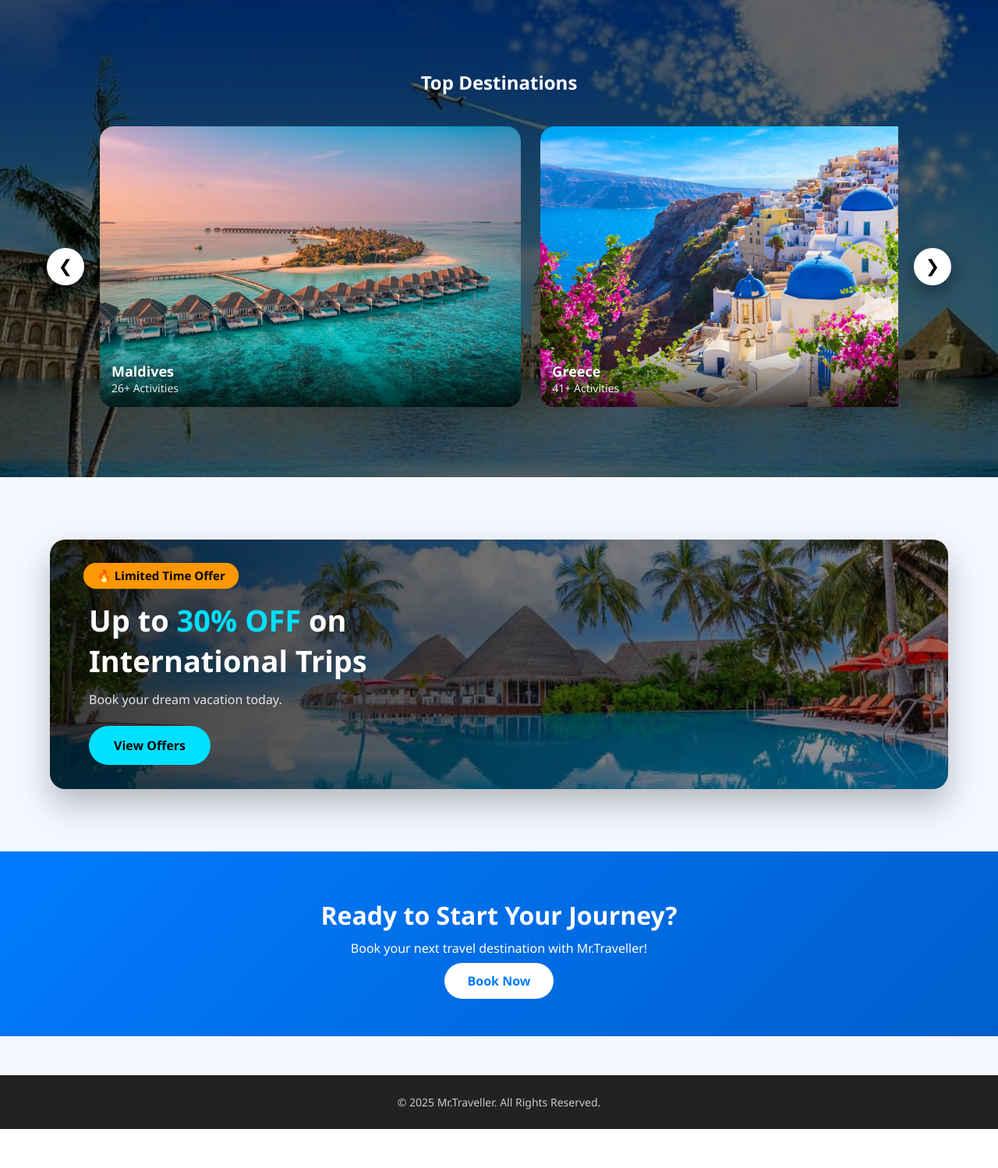
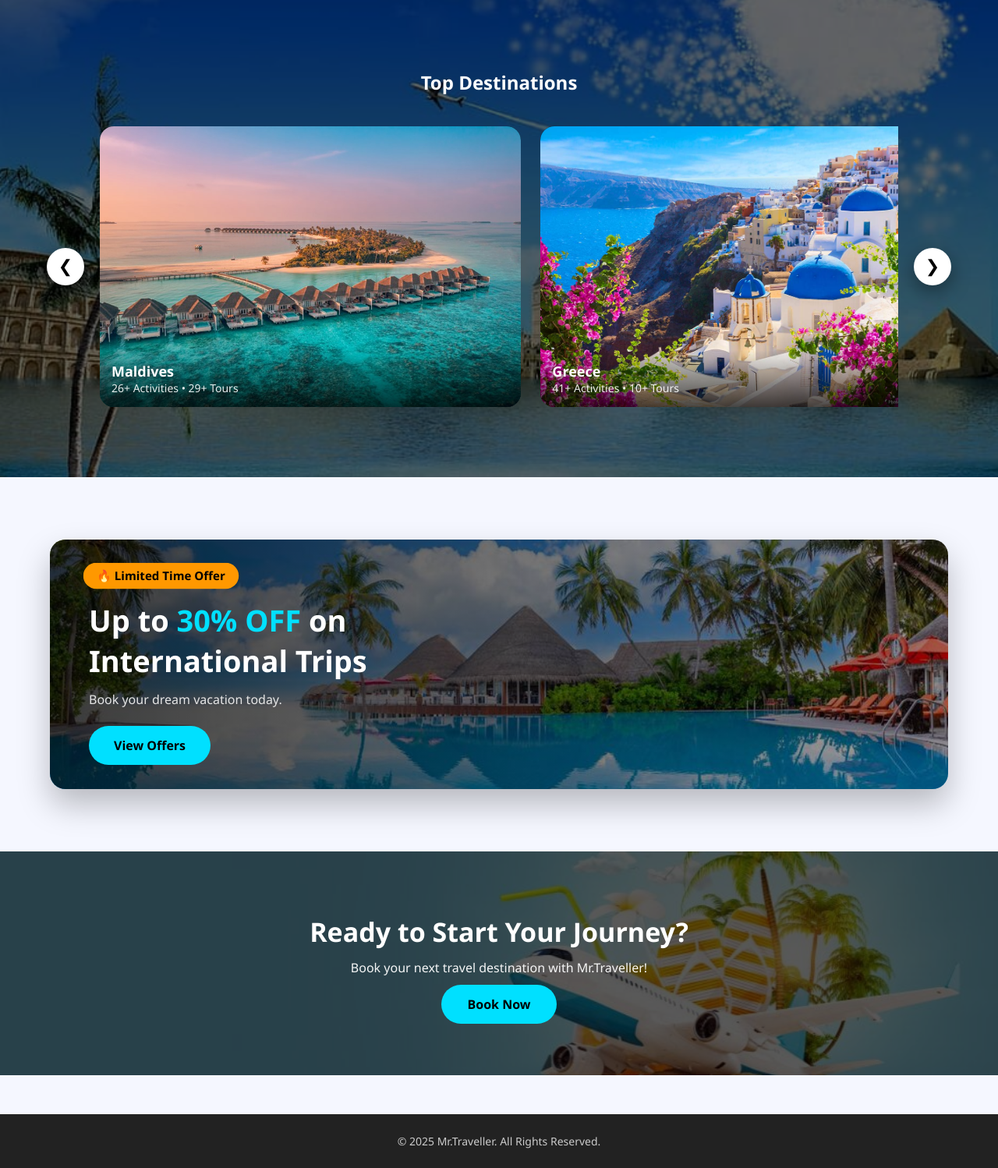
Before and after one commit to AaishaShahani2001/mr.traveller, a PHP site: page /home.php in a window 1280 px wide. Shown: the part 1156-2654 px from the top of the page at 78% size. Before the commit the page ends 2604 px from the top, so only its background shows below. Run offline with PHP 8.4, Linux system fonts and the light colour scheme; the visitor is signed in with stand-in values (Sample User, id 1).

Commit message:
updated cta section in home page

```diff
--- a/assets/css/home.css
+++ b/assets/css/home.css
@@ -373,35 +373,53 @@ body {
 
 /* -------- CTA Section -------- */
 .cta {
+    position: relative;
     margin-top: 80px;
-    padding: 60px 20px;
+    padding: 80px 20px;
     text-align: center;
-    background: linear-gradient(135deg, #007bff, #005fcc);
+    background: url("../img/cta.jpg") center/cover no-repeat;
     color: white;
+    overflow: hidden;
+}
+
+/* Dark overlay */
+.cta::before {
+    content: "";
+    position: absolute;
+    inset: 0;
+    background: rgba(0, 0, 0, 0.65);
+}
+
+/* Keep content above overlay */
+.cta * {
+    position: relative;
+    z-index: 2;
 }
 
 .cta h2 {
-    font-size: 32px;
-    margin-bottom: 10px;
+    font-size: 34px;
+    margin-bottom: 12px;
 }
 
 .cta p {
     font-size: 16px;
-    margin-bottom: 20px;
+    margin-bottom: 25px;
+    opacity: 0.95;
 }
 
 .cta-btn {
-    padding: 12px 30px;
-    background: white;
-    color: #007bff;
+    padding: 14px 34px;
+    background: #00e0ff;
+    color: #000;
     font-weight: bold;
     border-radius: 30px;
     text-decoration: none;
-    transition: transform 0.3s;
+    transition: transform 0.3s, box-shadow 0.3s;
 }
 
 .cta-btn:hover {
-    transform: translateY(-2px);
+    transform: translateY(-3px);
+    box-shadow: 0 12px 30px rgba(0, 224, 255, 0.6);
 }
 
 /* -------- Footer -------- */
--- a/home.php
+++ b/home.php
@@ -66,7 +66,7 @@ if (!isset($_SESSION['user_id'])) {
                     <img src="assets/img/maldives.jpg">
                     <div class="card-info">
                         <h3>Maldives</h3>
-                        <p>26+ Activities</p>
+                        <p>26+ Activities • 29+ Tours</p>
                     </div>
                 </div>
 
@@ -74,7 +74,7 @@ if (!isset($_SESSION['user_id'])) {
                     <img src="assets/img/greece.jpg">
                     <div class="card-info">
                         <h3>Greece</h3>
-                        <p>41+ Activities</p>
+                        <p>41+ Activities • 10+ Tours</p>
                     </div>
                 </div>
 
@@ -82,7 +82,7 @@ if (!isset($_SESSION['user_id'])) {
                     <img src="assets/img/brazil.jpg">
                     <div class="card-info">
                         <h3>Brazil</h3>
-                        <p>56+ Tours</p>
+                        <p>56+ Tours • 12+ Tours</p>
                     </div>
                 </div>
 
@@ -107,6 +107,14 @@ if (!isset($_SESSION['user_id'])) {
                     <div class="card-info">
                         <h3>Italy</h3>
                         <p>19+ Activities</p>
+                    </div>
+                </div>
+
+                <div class="carousel-card">
+                    <img src="assets/img/INDIA.jpg">
+                    <div class="card-info">
+                        <h3>India</h3>
+                        <p>35+ Activities • 42+ Tours </p>
                     </div>
                 </div>
 
```
Also changed, not shown: assets/img/INDIA.jpg (added), assets/img/cta.jpg (added).
